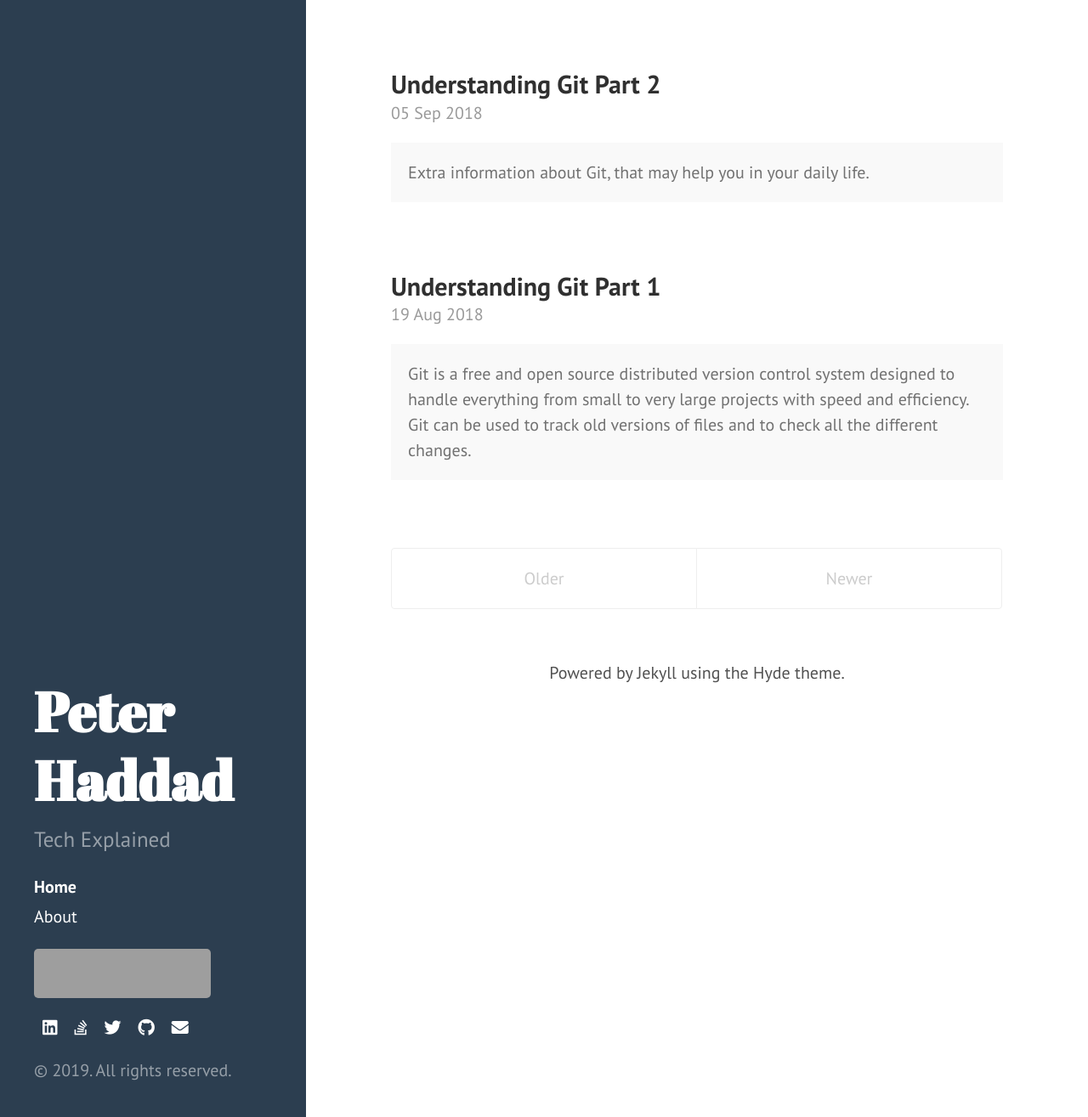
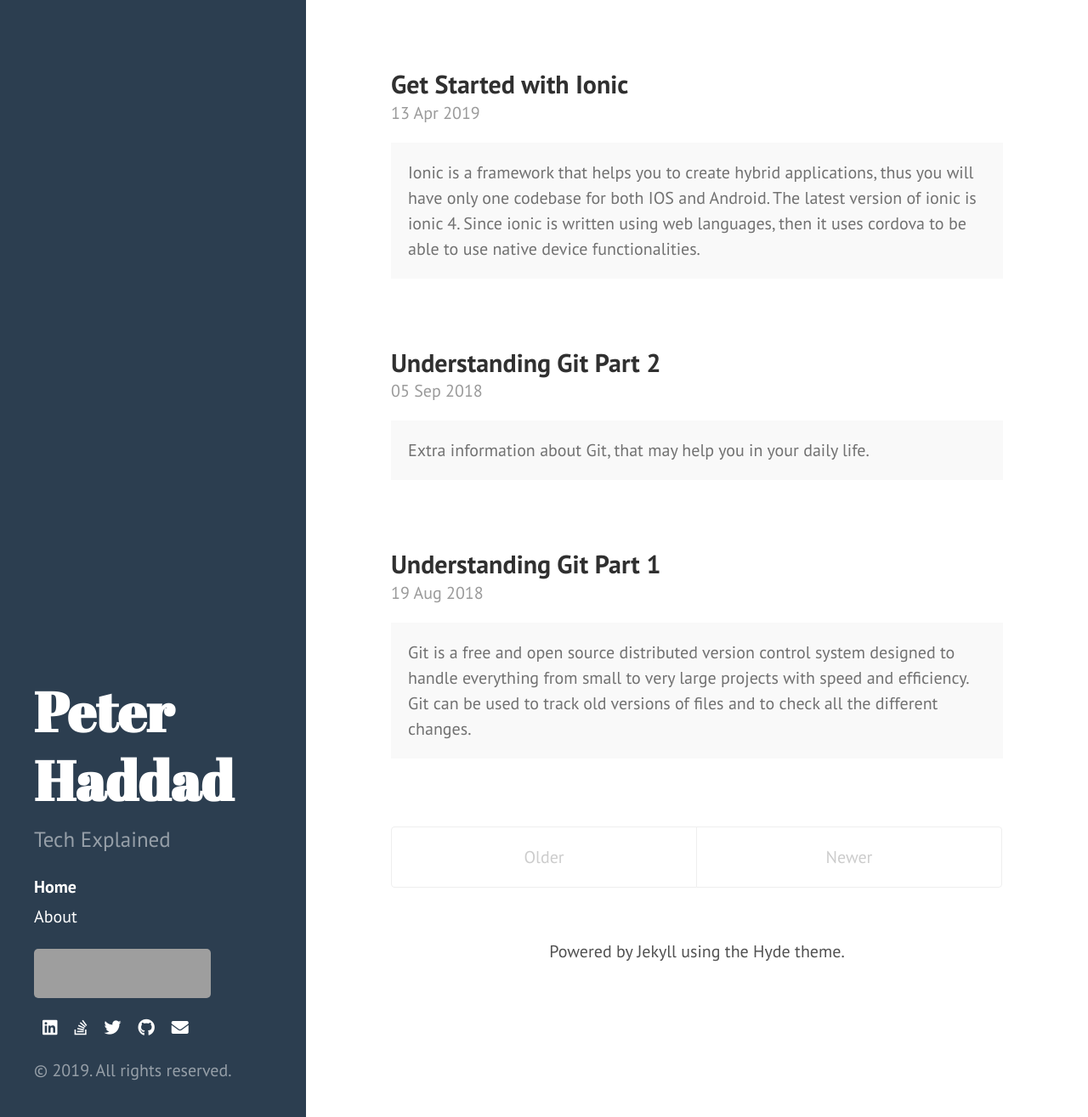
Before and after one commit to aximilli1212/peterhdd.github.io, a Jekyll site: the page built from index.html, in a window 1280 px wide and 1315 px high. Shown: the whole window at 85% size. Built offline with Jekyll 4.4.1, drawn with Linux system fonts in a browser that asks for light colours; nearby versions of some CDN libraries; some of the changed lines change nothing that is shown; grey boxes are pictures that could not be loaded.

Commit message:
added ionic article

````diff
--- /dev/null
+++ b/_posts/2019-04-13-get-started-with-ionic.md
@@ -0,0 +1,178 @@
+---
+layout: post
+comments: true
+title: Get Started with Ionic
+description: Ionic is a framework, that helps you to create hybrid applications thus you will have only one codebase for both IOS and Android. The latest version of ionic is ionic 4.
+---
+<p class="message">
+Ionic is a framework that helps you to create hybrid applications, thus you will have only one codebase for both IOS and Android. The latest version of ionic is ionic 4. Since ionic is written using web languages, then it uses cordova to be able to use native device functionalities.
+</p>
+
+## Getting Started
+---
+
+### Installing Ionic
+
+Ionic utilizes the command line, to be able to install it you need to open the terminal and execute the following command:
+
+    npm install -g ionic cordova
+
+**Note**: This will install both ionic and the cordova CLI. You also need to install node before being able to execute this command. You can find information about node in the following link [node install](https://www.npmjs.com/get-npm).
+
+After that you can execute the following command to start a project:
+
+    ionic start <Project_Name> blank
+
+Then the project will be created and you can navigate to the folder using `cd` and execute `ionic serve` that will run the project in the browser.
+
+You will get the following in the browser:
+
+<img src="/images/ionicStart.png" width="400">
+
+**Note**: `blank` is a template that the ionic team created so we can use it in our projects. There are two other options like `tabs` and `sidemenu`.
+
+## Command List
+---
+
+The following tables contains the most used commands in ionic projects:
+
+ |Command    | Description         |
+| :--------------------:|-------------|
+| `ionic start <Project_Name> <template>`| Creates a new project according to the template |
+| `ionic serve`    | Starts a local server to view the application|
+| `ionic generate` | Enables you to generate pages, services, modules, directive|
+| `ionic info` | Gives you information regarding the versions of ionic, cordova cli, node, os |
+
+## Project Structure
+---
+
+In this section, I will explain the different folders that will be avaiable after creating a project. Please note that I'am using ionic 4 with angular. The following is the project structure that will be created:
+
+<img src="/images/ionicStructure.png" width="400">
+
+* <span style='color:red'>_node_modules_</span>
+, will contain all the npm packages in this project
+* <span style='color:red'>_package.json_</span>, will contain information about all the different dependencies installed.
+* <span style='color:red'>_tslint.json_</span>, will contain different rules that will enable it to check if the typescript code is readable.
+* <span style='color:red'>_src_</span>, is the most important folder, it will contain all the pages and code of the project.
+
+### Explaining the src Folder Structure
+
+Inside the `src` folder, you will find the `app` folder which will contain the different pages that were generated using the command `ionic generate page <Page_Name>`. Each page will have 4 files, the `home.module.ts` which will contain the `@NgModule decorator` that will let you import other modules, declare components to be used in the page or add services and plugins inside the `providers` array. For example
+
+```typescript
+@NgModule({
+  imports: [
+    ReactiveFormsModule,
+    CommonModule,
+    FormsModule,
+    IonicModule,
+    RouterModule.forChild([
+      {
+        path: '',
+        component: HomePage
+      }
+    ])
+  ],
+  declarations: [HomePage]
+  ```
+Another file is the `home.page.html` that is the template of this page, the `home.page.scss` which will contain different css configurations.
+`home.page.ts` that will contain your typescript code, `home.page.spec.ts` which is used for testing.
+
+Also under the `app` folder you can find the root app component and module. The root component contains an extra file compared to a page which is the `app-routing.module.ts`. The file is used for routing and navigation, it will contain an array of `route` objects. For example:
+
+```typescript
+const routes: Routes = [
+  { path: '', redirectTo: 'home', pathMatch: 'full' },
+  { path: 'home', loadChildren: './home/home.module#HomePageModule' },
+];
+```
+The above are all properties of the [Router interface](https://angular.io/api/router/Route#path). The `path` will contain the url to the specific page, `redirectTo` will navigate to the page specified in this case `home` is the first page. The `loadChildren` will use lazy loading to load the pages.
+
+Another directory under the `src` folder is `assets`, which can contain images,icons, or json data. The `theme` directory that has the `variable.scss` file which will contain the theme for the project, example the color used. The file can be configured according to the project's requirement. The `global.scss` file will contain css classes that can be used globally.
+
+The `index.html` file is the main entry of the project, it contains the selector of the root component `<app-root></app-root>`.
+
+## Creating a Sign up Page
+---
+
+After creating a new blank project, navigate to the file `home.page.html`, you will see the following:
+
+```html
+<ion-header>
+  <ion-toolbar>
+    <ion-title>
+      Ionic Blank
+    </ion-title>
+  </ion-toolbar>
+</ion-header>
+
+<ion-content>
+  <div class="ion-padding">
+    The world is your oyster.
+    <p>If you get lost, the <a target="_blank" rel="noopener" href="https:ionicframework.com/docs/">docs</a> will be your guide.</p>
+  </div>
+</ion-content>
+```
+All elements that start with `ion` are [ionic's UI components](https://ionicframework.com/docs/components). The `<ion-header>` component will contain the `<ion-toolbar>`, The toolbar can contain a title for the page, icons, or menu buttons for navigation. The main content of the page will be inside the element `<ion-content>`.
+
+Since we are using angular with ionic then we can use the [Reactive Forms](https://angular.io/guide/reactive-forms). To add a form we can do the following:
+
+```html
+<ion-content>
+    <form [formGroup]="signUpForm">
+        <ion-grid>
+            <ion-row justify-content-center>
+                <ion-item lines="none">
+                    <ion-input input-design formControlName="fullName" type="text" placeholder="Full Name"></ion-input>
+                </ion-item>
+            </ion-row>
+            <ion-row justify-content-center>
+                <ion-button btn-design (click)="submitForm()" expand="block" shape="round" color="primary" type="submit" [disabled]="signUpForm.invalid">
+                    Login
+                </ion-button>
+            </ion-row>
+        </ion-grid>
+    </form>
+</ion-content>
+```
+The `formGroup` can be used to track any changes for each of it's controls. The `formControlName` is used to bind the template to the typescript, thus making it easy to acess and set the value of the input element. The submit button contains a click event with method `submitForm()`.
+
+In the typescript file, we declare a variable of type `FormGroup` and call the variable the same name as in the html file which is `signUpForm`. Since angular uses the [dependency injection](https://angular.io/guide/dependency-injection) concept, then we can add the `FormBuilder` to the constructor and we will have access to different method of class `FormBuilder` without the need to use the `new` keyword.
+
+After adding the `FormBuilder` to the constructor, we can do the following:
+
+```typescript
+  constructor(private fb : FormBuilder)
+  {
+    this.signUpForm = this.fb.group({
+      fullName    : ["",Validators.compose([Validators.required])],
+      email       : ["", Validators.compose([Validators.required])],
+      password    : ["", Validators.compose([Validators.required])],
+      dateOfBirth : ["", Validators.compose([Validators.required])],
+    })
+  }
+```
+
+The `group` method is used to create a new instance of `FormBuilder` and it will contain a collection of the child controls. The `Validators.required` will make the input field required or the form would be invalid. Inside the `submitForm()` method we can do the following:
+
+```typescript
+  submitForm()
+  {
+    if(this.signUpForm.valid)
+    {
+      this.fullName    = this.signUpForm.value.fullName;
+      this.dateOfBirth = this.signUpForm.value.dateOfBirth;
+      console.log(`${this.fullName} ${this.dateOfBirth}`);
+      this.signUpForm.get("email").setValue("email@gmail.com");
+    }
+  }
+```
+In the code snippet above, we check if this form is valid and retrieve the values of `fullName` and `dateOfBirth`. Then we get the control `email`and set its value using `setValue()`.
+
+You can find the github repository of the project in the following link:
+[Reactive Form tutorial](https://github.com/PeterHdd/ReactiveFormTutorial).
+
+After running the project locally, you should get:
+
+<img src="/images/reactiveFormTutorial.png" width="400">
````
Also changed, not shown: _posts/2018-09-05-understanding-git-part2.md (+1 -1 lines), Gemfile.lock, images/ionicStart.png (added), images/ionicStructure.png (added), images/reactiveFormTutorial.png (added).
